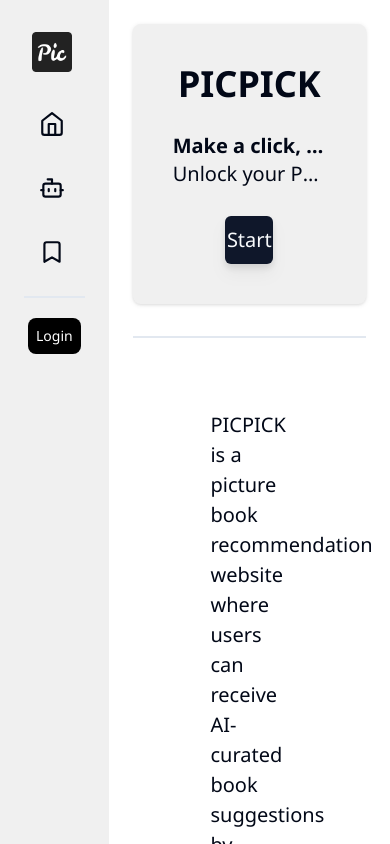
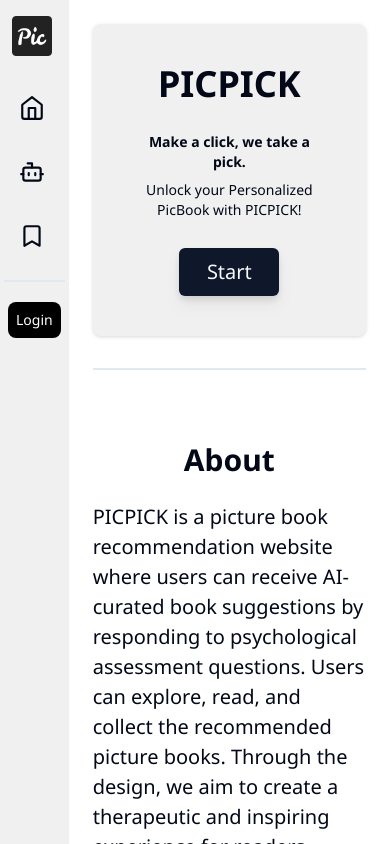
Before and after one commit to guan404ming/picpick, a Next.js app: page / in a window 390 px wide. Built offline with nearby package versions, Linux system fonts and the light colour scheme; no server answers.

Commit message:
feat: implement basic RWD

```diff
--- a/src/app/_components/Sider.tsx
+++ b/src/app/_components/Sider.tsx
@@ -14,7 +14,7 @@ import ProfileDialog from "./ProfileDialog";
 export default function Sider() {
   return (
     <aside
-      className={`flex h-screen flex-col justify-between bg-[#F0F0F0] px-6 py-6 text-center dark:bg-slate-800`}
+      className={` flex h-screen flex-col justify-between bg-[#F0F0F0] px-6 py-6 text-center dark:bg-slate-800 max-md:px-1 max-md:py-2`}
     >
       <div className="flex flex-col gap-2">
         <div className="mb-2 p-2">
--- a/src/app/chat/page.tsx
+++ b/src/app/chat/page.tsx
@@ -61,7 +61,7 @@ export default async function ChatPage() {
 
   return (
     <div className="flex w-full flex-col items-center justify-center bg-[#BEBEBE] py-10">
-      <div className="w-2/3 overflow-y-auto rounded-xl bg-white shadow-md">
+      <div className="w-2/3 min-w-[300px] overflow-y-auto rounded-xl bg-white shadow-md">
         <div className="flex w-full items-center justify-start px-8 py-3 shadow">
           <span className="chatbot-icon">ICON</span>
           <span className="p-4 text-xl">PicPick</span>
--- a/src/app/page.tsx
+++ b/src/app/page.tsx
@@ -7,25 +7,27 @@ export default async function Home() {
       <div className="grid grid-cols-1 gap-7 rounded-lg bg-[#F0F0F0] p-10 text-center drop-shadow dark:bg-slate-800">
         <p className="truncate text-4xl font-bold">PICPICK</p>
 
-        <div className="text-xl">
-          <p className="truncate font-bold">Make a click, we take a pick.</p>
-          <p className="truncate">
+        <div className="text-xl max-md:space-y-2">
+          <p className="font-bold max-md:text-sm">
+            Make a click, we take a pick.
+          </p>
+          <p className="max-md:text-sm">
             Unlock your Personalized PicBook with PICPICK!
           </p>
         </div>
 
-        <Button className="mx-auto w-1/6 p-6 text-xl drop-shadow-lg">
+        <Button className="mx-auto w-1/6 p-6 text-xl drop-shadow-lg max-md:w-[100px]">
           Start
         </Button>
       </div>
 
       <Separator className="my-8"></Separator>
 
-      <div className="grid grid-cols-6 py-10">
+      <div className="grid grid-cols-6 py-10 max-md:flex max-md:flex-col">
         <p className="col-span-2 flex items-center justify-center text-center text-3xl font-bold">
           About
         </p>
-        <div className="col-span-4 pr-20 text-xl leading-normal">
+        <div className="max-md:text-md col-span-4 pr-20 text-xl leading-normal max-md:pr-0 max-md:pt-6">
           PICPICK is a picture book recommendation website where users can
           receive AI-curated book suggestions by responding to psychological
           assessment questions. Users can explore, read, and collect the
@@ -35,11 +37,11 @@ export default async function Home() {
         </div>
       </div>
 
-      <div className="grid grid-cols-6 py-10">
+      <div className="grid grid-cols-6 py-10 max-md:flex max-md:flex-col">
         <p className="col-span-2 flex items-center justify-center text-center text-3xl font-bold">
           Introduction
         </p>
-        <div className="col-span-4 pr-20 text-xl leading-normal">
+        <div className="max-md:text-md col-span-4 pr-20 text-xl leading-normal max-md:pr-0 max-md:pt-6">
           PICPICK is a picture book recommendation website where users can
           receive AI-curated book suggestions by responding to psychological
           assessment questions. Users can explore, read, and collect the
--- a/src/app/saves/_components/Book.tsx
+++ b/src/app/saves/_components/Book.tsx
@@ -39,15 +39,15 @@ export default function Book({ book }: BookProps) {
 
   return (
     <Dialog open={dialogOpen} onOpenChange={handleOpenChange}>
-      <Card className="w-[300px] text-center drop-shadow">
+      <Card className="w-[300px] text-center drop-shadow max-sm:w-[200px]">
         <CardHeader>
           <CardTitle className="text-md mb-2 flex justify-between">
-            <p className="max-w-[200px] truncate">{book.bookName}</p>
-            <Bookmark className="cursor-pointer" />
+            <p className="max-w-[80%] truncate">{book.bookName}</p>
+            <Bookmark className="cursor-pointer" width={20} />
           </CardTitle>
         </CardHeader>
         <DialogTrigger>
-          <CardContent className="w-[250px] cursor-pointer">
+          <CardContent className="w-[250px] cursor-pointer max-sm:w-[150px]">
             <AspectRatio ratio={4 / 5} className="bg-muted">
               <Image
                 src={"/book1.jpg"}
@@ -67,7 +67,7 @@ export default function Book({ book }: BookProps) {
         </CardFooter>
       </Card>
 
-      <DialogContent className="flex min-w-[800px] justify-between space-x-10 p-12">
+      <DialogContent className="flex max-w-[800px] justify-between p-12 max-md:max-w-[400px] max-md:flex-col md:space-x-10">
         <div className="w-full space-y-5">
           <div className="mb-2 flex justify-between font-bold">
             <p className="max-w-[300px]">{book.bookName}</p>
@@ -89,7 +89,7 @@ export default function Book({ book }: BookProps) {
           </div>
         </div>
 
-        <div className="flex w-[500px] flex-col space-y-5 bg-[#E9E9E9] p-10">
+        <div className="flex w-[500px] flex-col space-y-5 bg-[#E9E9E9] p-10 max-md:mx-[auto] max-md:max-w-[250px]">
           <Link href={"/book/123"}>
             <AspectRatio ratio={4 / 5} className="bg-muted">
               <Image
--- a/src/app/saves/page.tsx
+++ b/src/app/saves/page.tsx
@@ -31,7 +31,7 @@ export default async function SavesPage() {
     <div className="block w-full overflow-scroll p-8">
       <h1 className="mb-10 text-3xl font-bold">Saves</h1>
       <div className="flex w-full flex-col items-center justify-center">
-        <div className="grid gap-x-20 gap-y-14 sm:grid-cols-1 md:grid-cols-2 lg:grid-cols-3 ">
+        <div className="grid gap-x-16 gap-y-14 sm:grid-cols-1 md:grid-cols-2 lg:grid-cols-3 ">
           {books.map((book, idx) => (
             <Book key={idx} book={book}></Book>
           ))}
```
